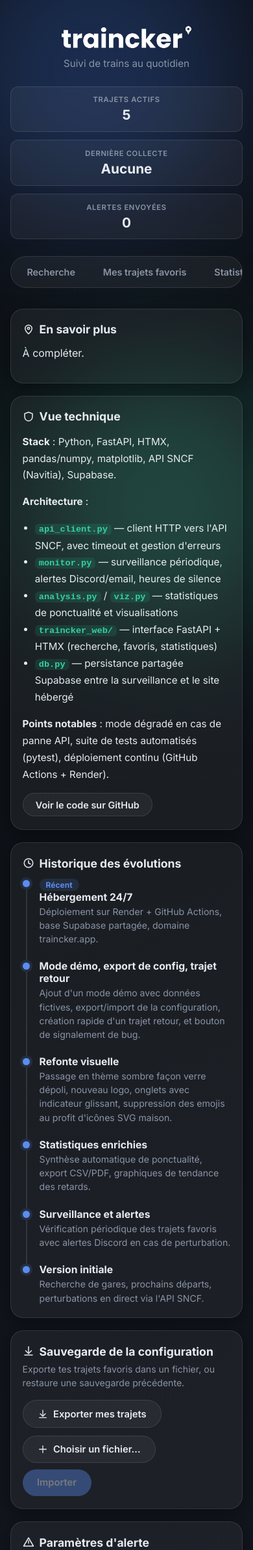
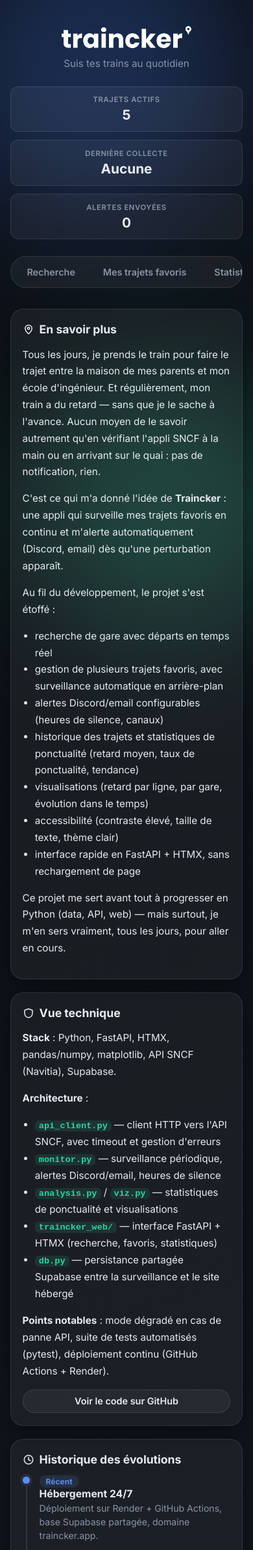
Before and after one commit to paulcrg/traincker, a FastAPI app: page /apropos in a window 390 px wide. Shown: the top 2385 px of the page at 65% size. Run offline with FastAPI, Linux system fonts and the light colour scheme.

Commit message:
fix: expiration demo (trajet retour), transilien hors paris, logo theme clair, accessibilite par cookie ; stats top15, mobile, readme

```diff
--- a/scripts/generer_favoris_demo.py
+++ b/scripts/generer_favoris_demo.py
@@ -26,7 +26,7 @@
 TRAJETS_DEMO = [
     ("Dijon-Zurich HB", "Dijon", "Zürich HB"),
     ("Paris-Bruxelles", "Paris Nord", "Bruxelles Midi"),
-    ("Dijon-Lausanne", "Dijon", "Lausanne"),
+    ("Montpellier-Luxembourg", "Montpellier Saint-Roch", "Luxembourg"),
     ("Paris-Bordeaux", "Paris Montparnasse", "Bordeaux Saint-Jean"),
     ("Marseille-Lyon", "Marseille Saint-Charles", "Lyon Part-Dieu"),
 ]
--- a/traincker/api_client.py
+++ b/traincker/api_client.py
@@ -89,7 +89,10 @@
 
             departures.append(
                 {
-                    "ligne": humaniser_ligne(info.get("label") or info.get("code")),
+                    "ligne": humaniser_ligne(
+                        info.get("label") or info.get("code"),
+                        info.get("commercial_mode"),
+                    ),
                     "direction": simplifier_nom_gare(info.get("direction")),
                     "heure_theorique": stop_dt.get("base_departure_date_time"),
                     "heure_prevue": stop_dt.get("departure_date_time"),
--- a/traincker_web/main.py
+++ b/traincker_web/main.py
@@ -160,18 +160,50 @@
     }
 
 
-def _contexte_commun(page: str) -> dict:
-    """Paramètres d'accessibilité/thème à injecter dans base.html, calculés
-    à chaque requête (pas de session : tout vient de config/parametres.json)."""
-    parametres = charger_parametres()
-    theme_clair = parametres.get("theme_clair", False)
+COOKIE_ACCESSIBILITE = "traincker_accessibilite"
+ACCESSIBILITE_DEFAUTS = {
+    "contraste_eleve": False,
+    "taille_police": "normale",
+    "theme_clair": False,
+    "langue": "fr",
+}
+
+
+def _lire_accessibilite(request: Request) -> dict:
+    """Préférences d'accessibilité propres à CE visiteur (cookie), pas
+    partagées : sans ça, un visiteur qui passe en thème clair changeait
+    l'affichage de tout le monde, y compris des vrais réglages perso."""
+    brut = request.cookies.get(COOKIE_ACCESSIBILITE)
+    if not brut:
+        return ACCESSIBILITE_DEFAUTS.copy()
+    try:
+        valeurs = json.loads(brut)
+    except json.JSONDecodeError:
+        return ACCESSIBILITE_DEFAUTS.copy()
+    return {**ACCESSIBILITE_DEFAUTS, **{k: v for k, v in valeurs.items() if k in ACCESSIBILITE_DEFAUTS}}
+
+
+def _ecrire_accessibilite(response: Response, valeurs: dict) -> None:
+    response.set_cookie(
+        COOKIE_ACCESSIBILITE,
+        json.dumps(valeurs),
+        max_age=365 * 24 * 3600,
+        samesite="lax",
+    )
+
+
+def _contexte_commun(request: Request, page: str) -> dict:
+    """Paramètres d'accessibilité (par visiteur, cookie) + KPI à injecter
+    dans base.html, calculés à chaque requête."""
+    accessibilite = _lire_accessibilite(request)
+    theme_clair = accessibilite["theme_clair"]
     return {
         "page": page,
         "lecture_seule": LECTURE_SEULE,
         "css_theme_clair": CSS_THEME_CLAIR if theme_clair else "",
         "css_accessibilite": css_accessibilite(
-            parametres.get("contraste_eleve", False),
-            parametres.get("taille_police", "normale"),
+            accessibilite["contraste_eleve"],
+            accessibilite["taille_police"],
         ),
         "logo_fichier": "logo-dark.png" if theme_clair else "logo-white.png",
         "kpi": _stats_rapides(),
@@ -183,7 +215,7 @@
 @app.get("/", response_class=HTMLResponse)
 def index(request: Request):
     return render(
-        "index.html", {"request": request, **_contexte_commun("recherche")}
+        "index.html", {"request": request, **_contexte_commun(request, "recherche")}
     )
 
 
@@ -350,7 +382,7 @@
         {
             "request": request,
             "favoris": _construire_contexte_favoris(),
-            **_contexte_commun("favoris"),
+            **_contexte_commun(request, "favoris"),
         },
     )
 
@@ -454,7 +486,7 @@
 
 @app.post("/favoris/{index}/retour", response_class=HTMLResponse)
 def creer_trajet_retour(request: Request, index: int):
-    favoris = charger_favoris()
+    favoris = _charger_favoris_purge()
     if 0 <= index < len(favoris):
         trajet = favoris[index]
         favoris.append(
@@ -464,6 +496,7 @@
                 gare_depart_nom=trajet.gare_arrivee_nom,
                 gare_arrivee_id=trajet.gare_depart_id,
                 gare_arrivee_nom=trajet.gare_depart_nom,
+                cree_le=datetime.now(timezone.utc).isoformat() if MODE_DEMO else None,
             )
         )
         sauvegarder_favoris(favoris)
@@ -538,7 +571,7 @@
 
 @app.get("/stats", response_class=HTMLResponse)
 def page_stats(request: Request):
-    contexte = {"request": request, **_contexte_commun("stats")}
+    contexte = {"request": request, **_contexte_commun(request, "stats")}
 
     try:
         df = _charger_donnees_cache()
@@ -648,15 +681,16 @@
 
 @app.get("/apropos", response_class=HTMLResponse)
 def page_apropos(request: Request):
+    parametres = {**charger_parametres(), **_lire_accessibilite(request)}
     return render(
         "apropos.html",
         {
             "request": request,
             "changelog": CHANGELOG,
-            "parametres": charger_parametres(),
+            "parametres": parametres,
             "journal": lire_journal(20),
             "logs": lire_logs(30),
-            **_contexte_commun("apropos"),
+            **_contexte_commun(request, "apropos"),
         },
     )
 
@@ -701,20 +735,17 @@
     theme_clair: bool = Form(False),
     langue: str = Form("fr"),
 ):
-    if LECTURE_SEULE:
-        return Response(status_code=403)
-
-    parametres = charger_parametres()
-    parametres.update(
+    reponse = Response(status_code=204)
+    _ecrire_accessibilite(
+        reponse,
         {
             "contraste_eleve": contraste_eleve,
             "taille_police": taille_police,
             "theme_clair": theme_clair,
             "langue": langue,
-        }
+        },
     )
-    sauvegarder_parametres(parametres)
-    return Response(status_code=204)
+    return reponse
 
 
 @app.delete("/apropos/journal", response_class=HTMLResponse)
--- a/traincker_web/static/style.css
+++ b/traincker_web/static/style.css
@@ -58,7 +58,7 @@
 
 h1, h2, h3 { font-weight: 700; letter-spacing: -0.02em; color: var(--text); margin: 0 0 0.6rem; }
 
-.tk-page { position: relative; z-index: 1; max-width: 1180px; width: 100%; margin: 0 auto; padding: 0 2rem 3rem; }
+.tk-page { position: relative; z-index: 1; max-width: 1180px; width: 100%; margin: 0 auto; padding: 0 2rem 3rem; text-align: center; }
 
 .tk-logo-wrap { text-align: center; margin: 2.2rem 0 0.3rem; }
 .tk-caption { text-align: center; color: var(--text-muted); margin: 0 0 1.6rem; font-size: 0.95rem; }
@@ -92,7 +92,7 @@
 .nav-link:hover { color: var(--text); background: var(--surface-hover); }
 .nav-link.active { color: var(--text); background: var(--accent-soft); }
 
-.container { position: relative; z-index: 1; max-width: 760px; margin: 0 auto; animation: tk-fade-in 0.4s ease; }
+.container { position: relative; z-index: 1; max-width: 760px; margin: 0 auto; text-align: left; animation: tk-fade-in 0.4s ease; }
 @keyframes tk-fade-in { from { opacity: 0; transform: translateY(6px); } to { opacity: 1; transform: translateY(0); } }
 
 /* --- Cartes --- */
@@ -250,7 +250,21 @@
     .card, .tk-card { padding: 1.2rem 1.1rem; }
     .tk-favori-ligne { flex-wrap: wrap; }
     .tk-favori-actions { margin-left: 0; width: 100%; }
+    .tk-favori-actions .tk-btn { flex: 1; }
+    .config-actions { flex-direction: column; align-items: stretch; }
+    .config-actions .tk-btn, .file-upload-form { width: 100%; }
+    .file-upload-form { flex-direction: column; align-items: stretch; }
+    .tk-btn-row { flex-direction: column; }
+    .tk-btn-row .tk-btn { width: 100%; text-align: center; }
+    .timeline-content { min-width: 0; }
+    .timeline-titre, .timeline-desc { word-break: break-word; }
 }
+
+/* Les tableaux (stats) débordent facilement sur petit écran : on scroll
+   horizontalement DANS le tableau plutôt que de laisser la page entière
+   déborder. */
+.tk-table-scroll { overflow-x: auto; margin: 0 0 0.4rem; -webkit-overflow-scrolling: touch; }
+.tk-table-scroll .tk-table { min-width: 480px; margin: 0.6rem 0 0; }
 
 /* --- Recherche instantanée façon dropdown flottant --- */
 .search-wrap { position: relative; }
--- a/traincker_web/templates/apropos.html
+++ b/traincker_web/templates/apropos.html
@@ -3,7 +3,21 @@
 {% block content %}
 <div class="tk-card">
     {{ titre_section('pin', 'En savoir plus') | safe }}
-    <p>À compléter.</p>
+    <div class="tk-tech-text">
+        <p>Tous les jours, je prends le train pour faire le trajet entre la maison de mes parents et mon école d'ingénieur. Et régulièrement, mon train a du retard — sans que je le sache à l'avance. Aucun moyen de le savoir autrement qu'en vérifiant l'appli SNCF à la main ou en arrivant sur le quai : pas de notification, rien.</p>
+        <p>C'est ce qui m'a donné l'idée de <strong>Traincker</strong> : une appli qui surveille mes trajets favoris en continu et m'alerte automatiquement (Discord, email) dès qu'une perturbation apparaît.</p>
+        <p>Au fil du développement, le projet s'est étoffé :</p>
+        <ul>
+            <li>recherche de gare avec départs en temps réel</li>
+            <li>gestion de plusieurs trajets favoris, avec surveillance automatique en arrière-plan</li>
+            <li>alertes Discord/email configurables (heures de silence, canaux)</li>
+            <li>historique des trajets et statistiques de ponctualité (retard moyen, taux de ponctualité, tendance)</li>
+            <li>visualisations (retard par ligne, par gare, évolution dans le temps)</li>
+            <li>accessibilité (contraste élevé, taille de texte, thème clair)</li>
+            <li>interface rapide en FastAPI + HTMX, sans rechargement de page</li>
+        </ul>
+        <p>Ce projet me sert avant tout à progresser en Python (data, API, web) — mais surtout, je m'en sers vraiment, tous les jours, pour aller en cours.</p>
+    </div>
 </div>
 
 <div class="tk-card">
@@ -121,9 +135,7 @@
 
 <div class="tk-card">
     {{ titre_section('shield', 'Accessibilité') | safe }}
-    {% if lecture_seule %}
-    <p class="tk-hint">Modification désactivée en lecture seule.</p>
-    {% else %}
+    <p class="tk-hint">Ces réglages ne concernent que ton propre navigateur (via un cookie) — ils ne changent rien pour les autres visiteurs.</p>
     <form
         hx-post="/apropos/parametres/accessibilite"
         hx-trigger="change"
@@ -155,9 +167,8 @@
             <option value="no" {{ 'selected' if parametres.langue == 'no' }}>Norsk</option>
             <option value="sv" {{ 'selected' if parametres.langue == 'sv' }}>Svenska</option>
         </select>
-        <p class="tk-hint">Ces réglages s'appliquent immédiatement. Le choix de langue est enregistré, mais l'interface FastAPI reste en français pour l'instant (seul le dashboard Streamlit est déjà traduit).</p>
+        <p class="tk-hint">Le choix de langue est enregistré, mais l'interface FastAPI reste en français pour l'instant (seul le dashboard Streamlit est déjà traduit).</p>
     </form>
-    {% endif %}
 </div>
 
 <div class="tk-card">
--- a/traincker_web/templates/base.html
+++ b/traincker_web/templates/base.html
@@ -20,7 +20,7 @@
         <div class="tk-logo-wrap">
             <img src="/static/assets/{{ logo_fichier }}" alt="Traincker" style="height:44px;">
         </div>
-        <p class="tk-caption">Suivi de trains au quotidien</p>
+        <p class="tk-caption">Suis tes trains au quotidien</p>
 
         <div class="chip-row tk-chip-row">
             <div class="chip tk-chip">
--- a/traincker_web/templates/favoris.html
+++ b/traincker_web/templates/favoris.html
@@ -25,14 +25,14 @@
         hx-on::after-request="if(event.detail.successful){this.reset(); document.getElementById('selection-depart').innerHTML=''; document.getElementById('selection-arrivee').innerHTML=''; document.getElementById('gare_depart_id').value=''; document.getElementById('gare_depart_nom').value=''; document.getElementById('gare_arrivee_id').value=''; document.getElementById('gare_arrivee_nom').value='';}"
     >
         <label class="tk-field-label" for="nom">Nom du trajet</label>
-        <input type="text" id="nom" name="nom" placeholder="ex: Domicile -> ESEO" required>
+        <input type="text" id="nom" name="nom" placeholder="ex: Domicile -> Travail" required>
 
         <label class="tk-field-label">Gare de départ</label>
         <div class="search-wrap">
             <input
                 type="text"
                 name="q"
-                placeholder="ex: Nuits-Saint-Georges"
+                placeholder="ex: Beaune"
                 autocomplete="off"
                 hx-get="/favoris/gares/suggestions?champ=depart"
                 hx-trigger="keyup changed delay:150ms"
--- a/traincker_web/templates/stats.html
+++ b/traincker_web/templates/stats.html
@@ -23,6 +23,7 @@
         </div>
     </div>
 
+    <div class="tk-table-scroll">
     <table class="tk-table">
         <thead>
             <tr>{% for col in colonnes_ligne %}<th>{{ col }}</th>{% endfor %}</tr>
@@ -39,6 +40,7 @@
             {% endfor %}
         </tbody>
     </table>
+    </div>
     <p class="tk-legend">Ponctualité : part des trains arrivés avec moins de 5 minutes de retard.</p>
 
     <h3>Retard moyen par ligne</h3>
@@ -48,6 +50,7 @@
     <img class="tk-chart" src="/stats/graphique/tendance.png" alt="Évolution du retard moyen">
 
     <h3>Fiabilité par gare</h3>
+    <div class="tk-table-scroll">
     <table class="tk-table">
         <thead>
             <tr>{% for col in colonnes_gare %}<th>{{ col }}</th>{% endfor %}</tr>
@@ -64,6 +67,7 @@
             {% endfor %}
         </tbody>
     </table>
+    </div>
 
     {% if afficher_heatmap %}
     <h3>Répartition des retards (jour / heure)</h3>
```
Also changed, not shown: tests/test_utils.py (+14 -0 lines), tests/test_web.py (+43 -7 lines), traincker/analysis.py (+7 -2 lines), traincker/utils.py (+17 -3 lines), README.md, 1 other file.
